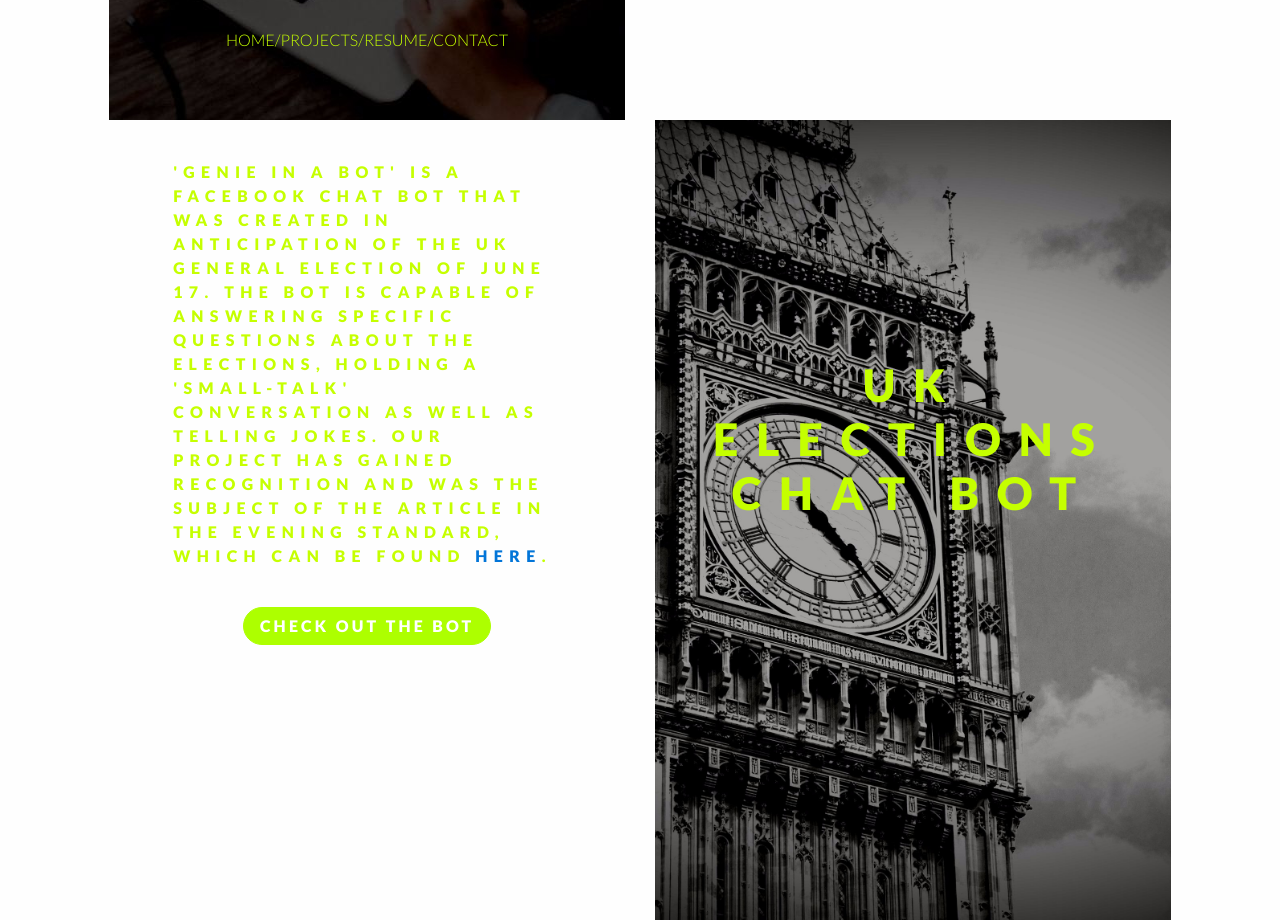
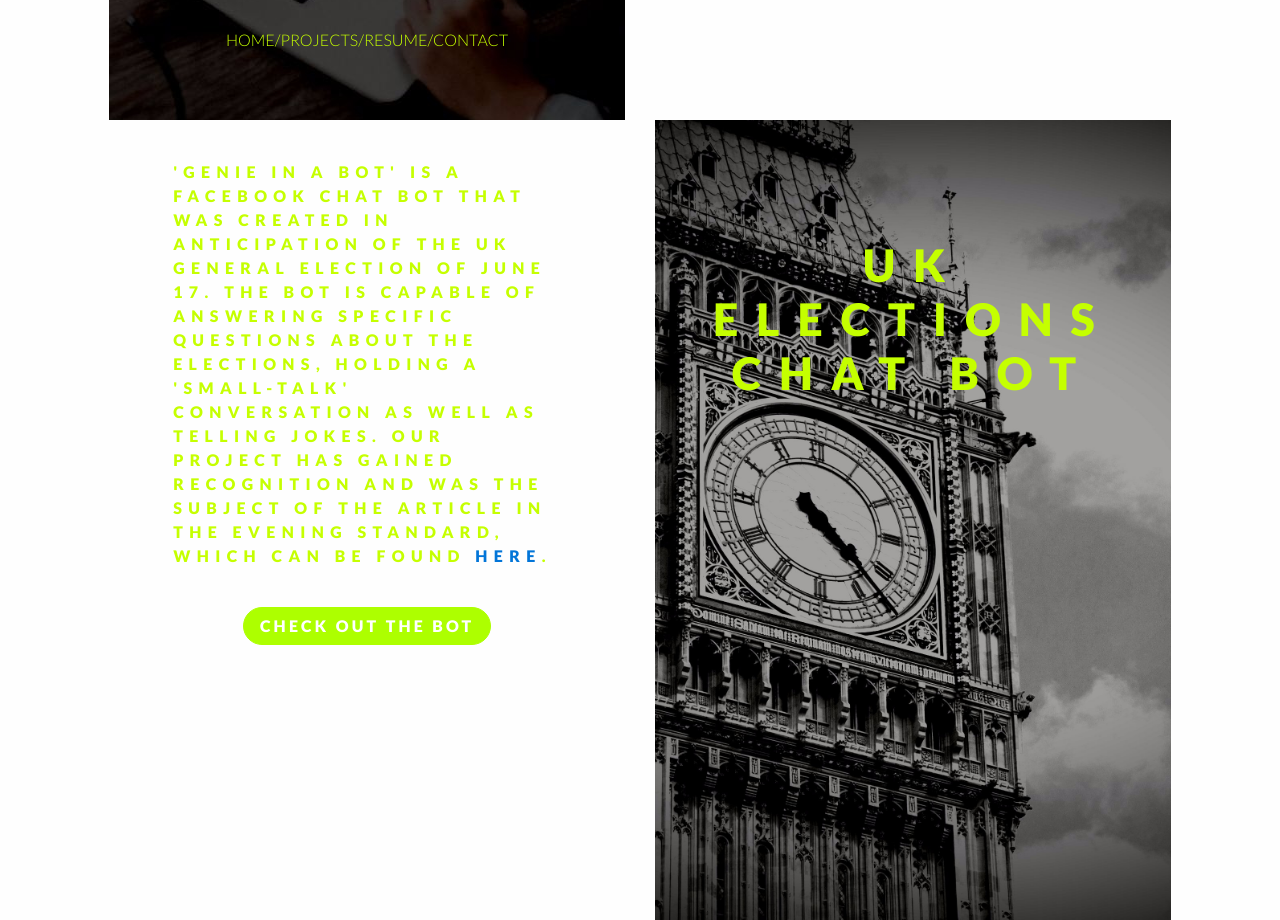
Before and after one commit to majakudlicka/Portfolio, a website: page public/projects.html in a window 1280 px wide. Shown: the part 680-1600 px from the top of the page. Drawn offline with nearby package versions, Linux system fonts and the light colour scheme.

Commit message:
columns are collapsing in the right order

```diff
--- a/public/projects.html
+++ b/public/projects.html
@@ -35,20 +35,6 @@
 
       </div>
 
-      <div class="left_container project_description">
-        <div>
-          'Genie in a bot' is a facebook chat bot that was created in anticipation of the UK General Election of June 17.
-          The bot is capable of answering specific questions about the elections, holding a 'small-talk'
-          conversation as well as telling jokes. Our project has gained recognition and was the subject of the
-          article in the Evening Standard, which can be found  <a target="_blank" href="https://www.standard.co.uk/lifestyle/london-life/can-free-beer-and-raves-win-over-young-voters-in-the-general-election-a3543791.html">here</a>.
-
-          </article>
-        </div>
-
-        <a class="btn btn-primary button-link" href="https://www.facebook.com/politicalgenie/" role="button">CHECK OUT THE BOT</a>
-
-
-      </div>
 
 
     </div>
@@ -65,27 +51,50 @@
 
 
 
-      <div class="rigth_container2">
+    </div>
+
+  </div>
+
+
+    <div class="row">
 
 
 
-        <a href="https://www.facebook.com/politicalgenie/" class="image_link2">UK ELECTIONS CHAT BOT</a>
+      <div class="col-md-5 offset-md-1">
+
+
+        <div class="left_container project_description">
+          <div>
+            'Genie in a bot' is a facebook chat bot that was created in anticipation of the UK General Election of June 17.
+            The bot is capable of answering specific questions about the elections, holding a 'small-talk'
+            conversation as well as telling jokes. Our project has gained recognition and was the subject of the
+            article in the Evening Standard, which can be found  <a target="_blank" href="https://www.standard.co.uk/lifestyle/london-life/can-free-beer-and-raves-win-over-young-voters-in-the-general-election-a3543791.html">here</a>.
+
+            </article>
+          </div>
+
+          <a class="btn btn-primary button-link" href="https://www.facebook.com/politicalgenie/" role="button">CHECK OUT THE BOT</a>
+
+
+        </div>
+
 
       </div>
-    </div>
-
-    <!-- <div class="nav navbar">
-      <a class="nav_item" href="/">HOME</a>
-      <a class="nav_item" href="/projects">PROJECTS</a>
-      <a class="nav_item" href="/resume">RESUME</a>
-      <a class="nav_item" href="/contact">CONTACT</a>
+      <div class="col-md-5">
 
 
 
-    </div> -->
+
+        <div class="rigth_container2">
 
 
-  </div>
+
+          <a href="https://www.facebook.com/politicalgenie/" class="image_link">UK ELECTIONS CHAT BOT</a>
+
+        </div>
+      </div>
+
+    </div>
 
 </body>
 
--- a/public/styles.css
+++ b/public/styles.css
@@ -268,22 +268,7 @@ body {
   text-decoration: none;
   position: absolute;
   left: 50%;
-  top: 20%;
-  transform: translate(-50%, -50%);
-}
-
-.image_link2 {
-  margin: auto;
-  color: #c5ff00;
-  font-size: 3.5vw;
-  line-height: 1.2em;
-  font-family: 'Lato', sans-serif;
-  font-weight: 900;
-  letter-spacing: 0.4em;
-  text-decoration: none;
-  position: absolute;
-  left: 50%;
-  top: 70%;
+  top: 25%;
   transform: translate(-50%, -50%);
 }
 
@@ -293,7 +278,7 @@ body {
   text-decoration: none;
   position: absolute;
   left: 50%;
-  top: 45%;
+  top: 90%;
   transform: translate(-50%, -50%);
 }
 
@@ -323,19 +308,6 @@ image_link:active {
   text-decoration: none;
 }
 
-.image_link2:hover,
-image_link2:focus,
-image_link2:active {
-  margin: auto;
-  color: #c5ff00;
-  font-size: 3.5vw;
-  line-height: 1.2em;
-  font-family: 'Lato', sans-serif;
-  font-weight: 900;
-  letter-spacing: 0.4em;
-  text-decoration: none;
-}
-
 .button-link {
   margin-top: 10%;
   border-radius: 35px !important;
```
